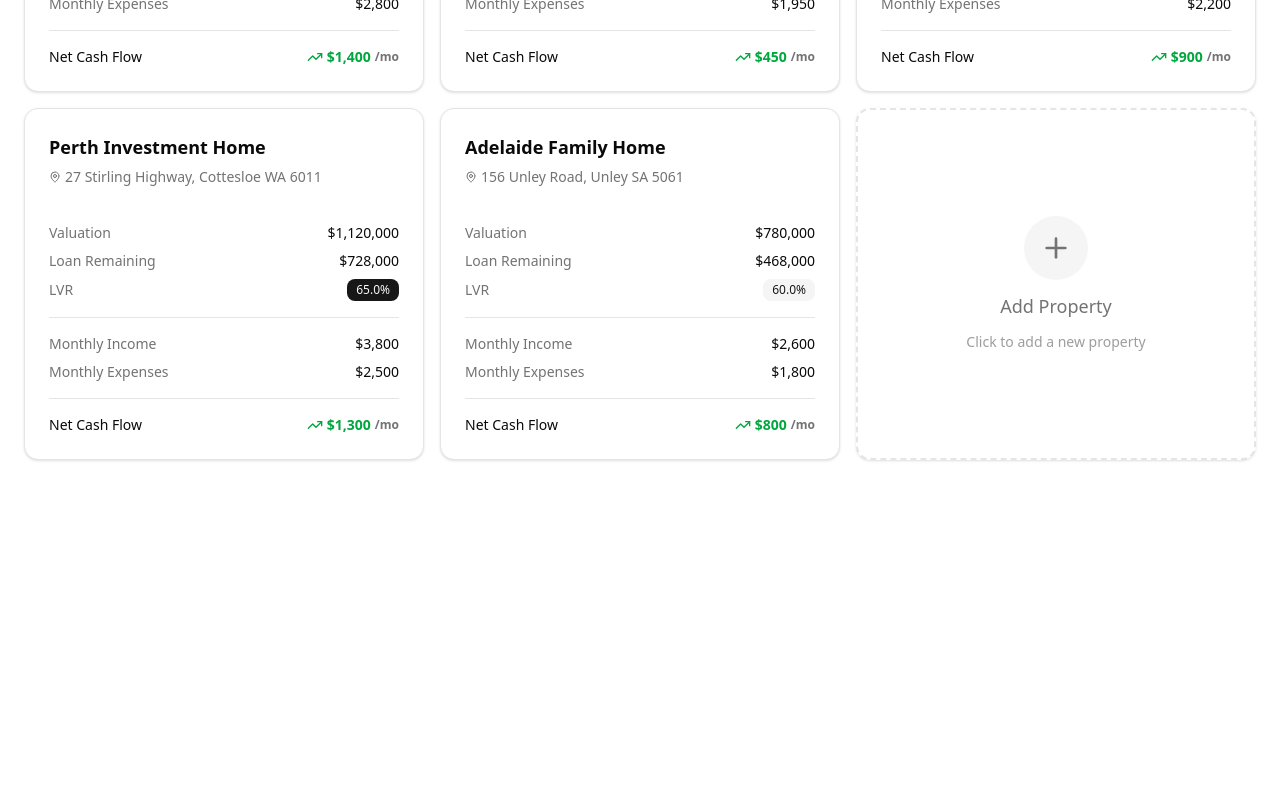
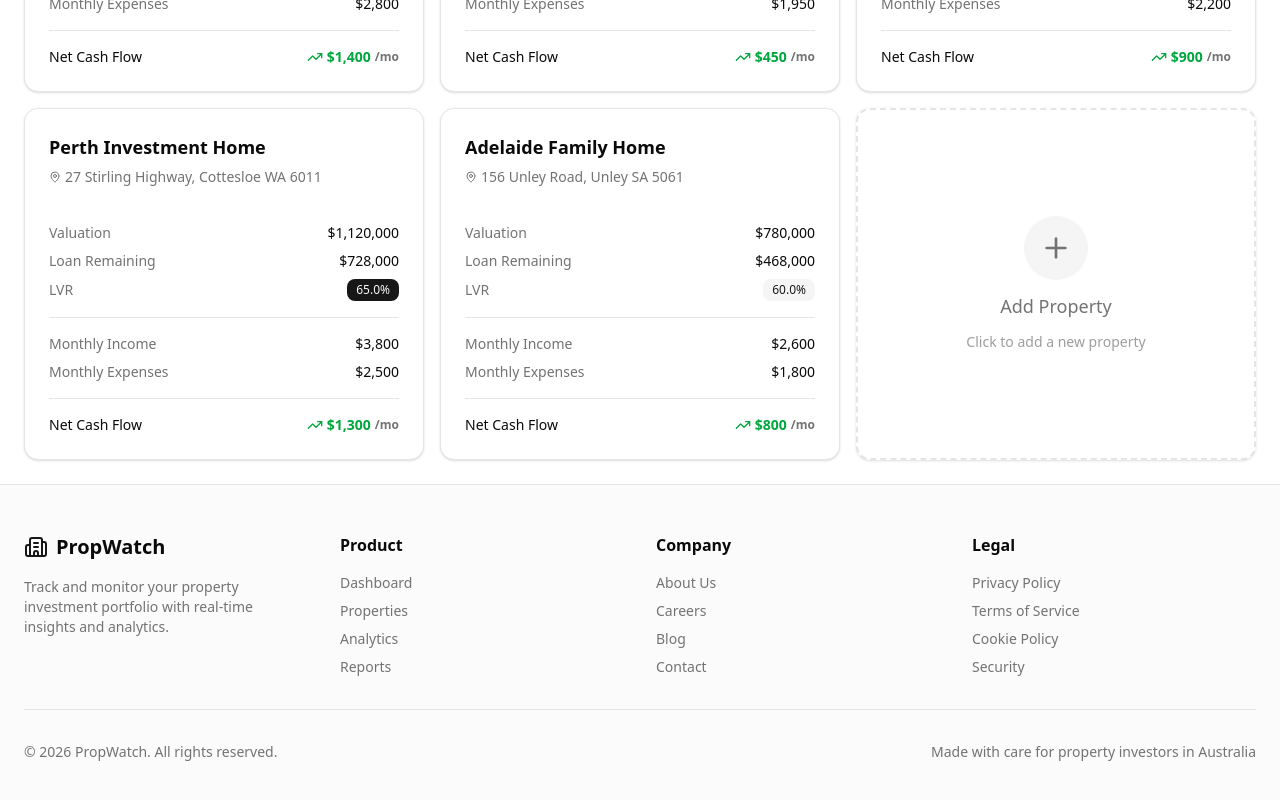
Before and after one commit to RajinH/prop-watch, a Next.js app: page / in a window 1280 px wide. Shown: the part 1569-2369 px from the top of the page. Before the commit the page ends 2053 px from the top, so only its background shows below. Built offline with nearby package versions, Linux system fonts and the light colour scheme.

Commit message:
add a basic footer

```diff
--- a/app/layout.tsx
+++ b/app/layout.tsx
@@ -2,6 +2,7 @@ import type { Metadata } from "next";
 import { Geist, Geist_Mono } from "next/font/google";
 import "./globals.css";
 import { Navbar } from "@/components/navbar";
+import { Footer } from "@/components/footer";
 
 const geistSans = Geist({
   variable: "--font-geist-sans",
@@ -31,6 +32,7 @@ export default function RootLayout({
         <div className="relative flex min-h-screen flex-col">
           <Navbar />
           {children}
+          <Footer />
         </div>
       </body>
     </html>
--- /dev/null
+++ b/components/footer.tsx
@@ -0,0 +1,112 @@
+import { Building2 } from "lucide-react";
+import { Separator } from "@/components/ui/separator";
+
+export function Footer() {
+  return (
+    <footer className="border-t bg-muted/40">
+      <div className="container mx-auto px-4 md:px-6 py-12">
+        <div className="grid gap-8 md:grid-cols-2 lg:grid-cols-4">
+          {/* Brand */}
+          <div className="space-y-4">
+            <div className="flex items-center gap-2">
+              <Building2 className="h-6 w-6 text-primary" />
+              <span className="text-xl font-bold">PropWatch</span>
+            </div>
+            <p className="text-sm text-muted-foreground">
+              Track and monitor your property investment portfolio with
+              real-time insights and analytics.
+            </p>
+          </div>
+
+          {/* Product */}
+          <div className="space-y-4">
+            <h3 className="font-semibold">Product</h3>
+            <ul className="space-y-2 text-sm text-muted-foreground">
+              <li>
+                <a href="#" className="hover:text-foreground transition-colors">
+                  Dashboard
+                </a>
+              </li>
+              <li>
+                <a href="#" className="hover:text-foreground transition-colors">
+                  Properties
+                </a>
+              </li>
+              <li>
+                <a href="#" className="hover:text-foreground transition-colors">
+                  Analytics
+                </a>
+              </li>
+              <li>
+                <a href="#" className="hover:text-foreground transition-colors">
+                  Reports
+                </a>
+              </li>
+            </ul>
+          </div>
+
+          {/* Company */}
+          <div className="space-y-4">
+            <h3 className="font-semibold">Company</h3>
+            <ul className="space-y-2 text-sm text-muted-foreground">
+              <li>
+                <a href="#" className="hover:text-foreground transition-colors">
+                  About Us
+                </a>
+              </li>
+              <li>
+                <a href="#" className="hover:text-foreground transition-colors">
+                  Careers
+                </a>
+              </li>
+              <li>
+                <a href="#" className="hover:text-foreground transition-colors">
+                  Blog
+                </a>
+              </li>
+              <li>
+                <a href="#" className="hover:text-foreground transition-colors">
+                  Contact
+                </a>
+              </li>
+            </ul>
+          </div>
+
+          {/* Legal */}
+          <div className="space-y-4">
+            <h3 className="font-semibold">Legal</h3>
+            <ul className="space-y-2 text-sm text-muted-foreground">
+              <li>
+                <a href="#" className="hover:text-foreground transition-colors">
+                  Privacy Policy
+                </a>
+              </li>
+              <li>
+                <a href="#" className="hover:text-foreground transition-colors">
+                  Terms of Service
+                </a>
+              </li>
+              <li>
+                <a href="#" className="hover:text-foreground transition-colors">
+                  Cookie Policy
+                </a>
+              </li>
+              <li>
+                <a href="#" className="hover:text-foreground transition-colors">
+                  Security
+                </a>
+              </li>
+            </ul>
+          </div>
+        </div>
+
+        <Separator className="my-8" />
+
+        <div className="flex flex-col sm:flex-row justify-between items-center gap-4 text-sm text-muted-foreground">
+          <p>&copy; {new Date().getFullYear()} PropWatch. All rights reserved.</p>
+          <p>Made with care for property investors in Australia</p>
+        </div>
+      </div>
+    </footer>
+  );
+}
```
